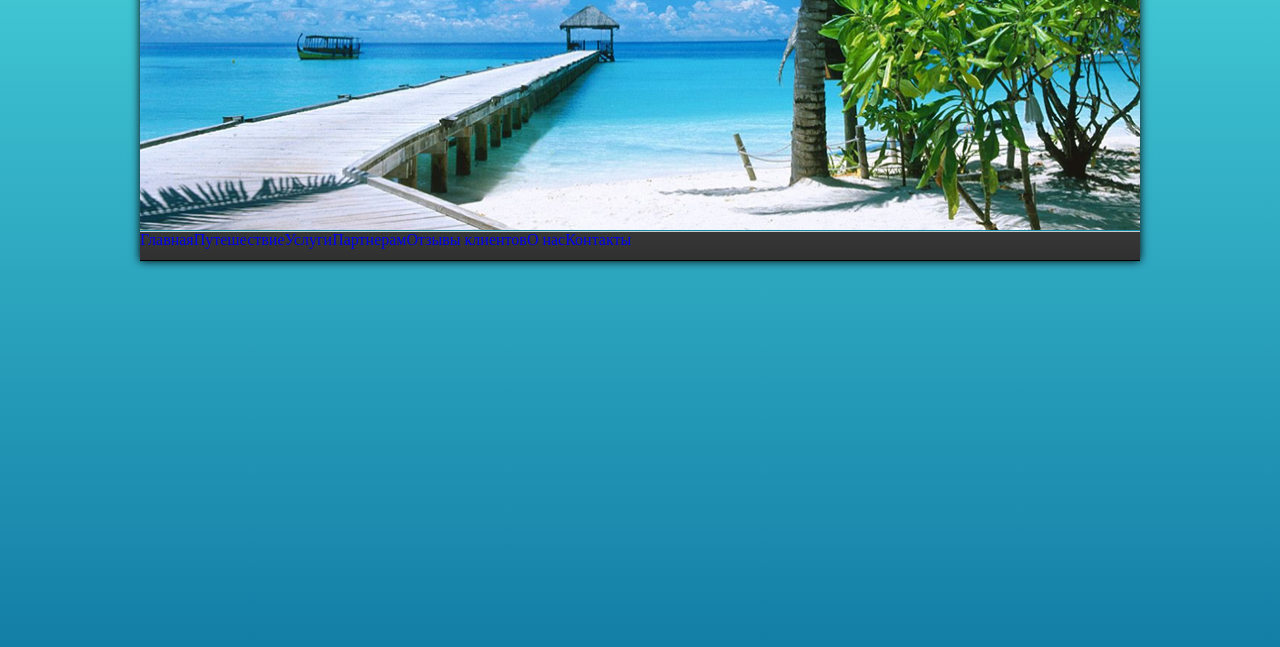
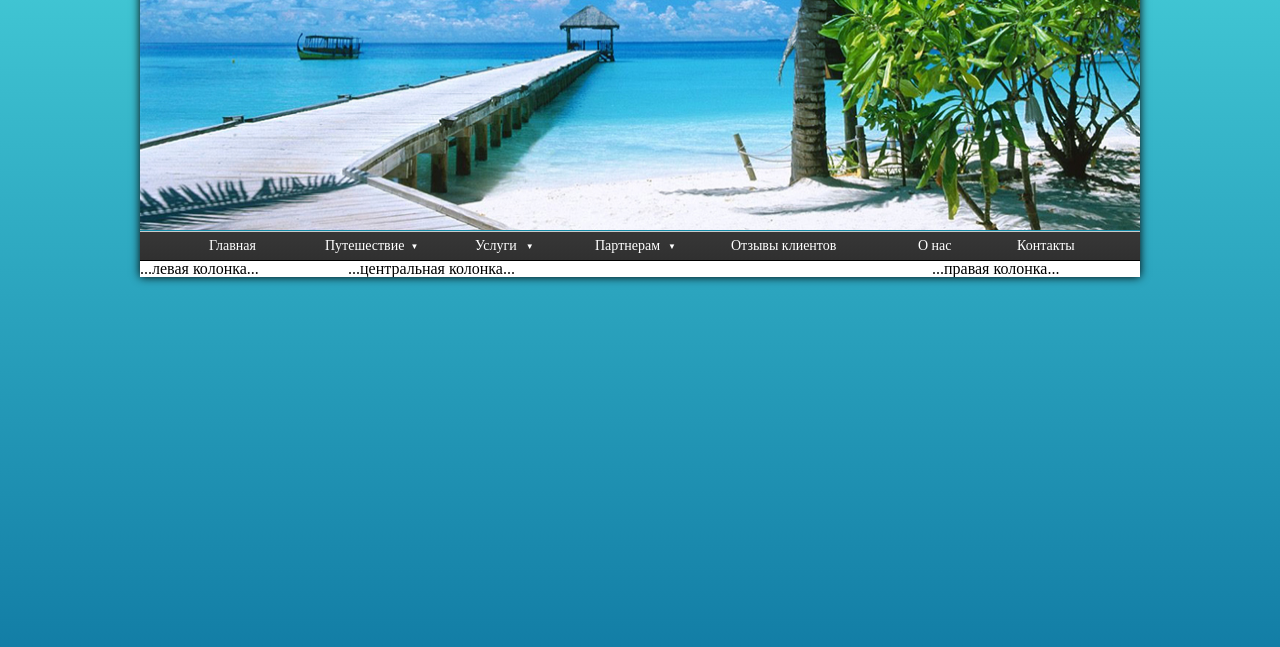
Before and after one commit to biomagic/biomagic.github.io, a plain HTML site: page dz-4/index.html in a window 1280 px wide. Shown: the part 181-828 px from the top of the page. Drawn offline with Linux system fonts and the light colour scheme.

Commit message:
3 coll's right

```diff
--- a/dz-4/css/stylesheet.css
+++ b/dz-4/css/stylesheet.css
@@ -32,7 +32,7 @@ body:after {
 /* Обертка */
 
 .wrapper {
-	width: 1000px;
+	max-width: 1000px;
 	margin: 0 auto;
 	background-color: #fff;
 	margin-bottom: 31px;
@@ -89,6 +89,8 @@ aside, aside a {
 	color: #128aa7;
 }
 
+/* Изображение */
+
 .photo {
 	height: 235px;
 	border-bottom: 1px solid #138aa7;
@@ -99,27 +101,151 @@ aside, aside a {
 	width: 100%;
 }
 
+/* Навигация */
+
 nav {
 	position: relative;
-	height: 28px;
+	line-height: 28px;
 	border-top: 1px solid #cacbcb;
 	border-bottom: 1px solid #000000;
 	background-image: linear-gradient(to bottom, #373737, #303030);
 	z-index: 3;
-	text-align: 14px;
+	font-size: 14px;
+	color: #fff;
 }
 
-nav ul li {
+.menu li {
+	position: relative;
 	float: left;
+}
+
+.menu a {
+	text-decoration: none;
+	color: inherit;
+	margin-left: 10px;
+}
+
+.menu>li:nth-child(1) {
+	width: 175px;
 	text-align: center;
 }
 
-nav a {
-	text-decoration: none;
+.menu>li:nth-child(2) {
+	width: 150px;
 }
+
+.menu>li:nth-child(2):after {
+	position: absolute;
+	top: 1px;
+	content: "▼";
+	margin-left: 6px;
+	font-size: 8px;
+}
+
+.menu>li:nth-child(3) {
+	width: 120px;
+}
+
+.menu>li:nth-child(3):after {
+	position: absolute;
+	top: 1px;
+	content: "▼";
+	margin-left: 9px;
+	font-size: 8px;
+}
+
+.menu>li:nth-child(4) {
+	width: 136px;
+}
+
+.menu>li:nth-child(4):after {
+	position: absolute;
+	top: 1px;
+	content: "▼";
+	margin-left: 8px;
+	font-size: 8px;
+}
+
+.menu>li:nth-child(5) {
+	width: 187px;
+}
+
+.menu>li:nth-child(6) {
+	width: 99px;
+}
+
+
+
+/* Submenu */
+
+.submenu {
+    display: none;
+    position: absolute;
+    width: inherit;
+    top: 28px;
+    left: 0;
+    background-image: inherit;
+    border-top: 1px solid black;
+}
+
+.submenu > li {
+    background-color: #303030;
+    width: inherit;
+
+}
+.submenu li a {
+    text-decoration: inherit;
+}
+
+.menu > li:hover > .submenu {
+    display: block;
+}
+
+/* Очистка блоков */
 
 .clearfix:after {
 	content: "";
 	display: table;
 	clear: both;
 }
+
+/* Main content */
+
+.leftColumn,
+.centerColumn,
+.rightColumn,
+.fon1,
+.fon2,
+.fon3 {
+	float: left;
+	position: relative;
+}
+
+.fon1 {
+	right: 30%;
+}
+.fon2 {
+	right: 40%;
+}
+
+.leftColumn,
+.rightColumn {
+	width: 20.8%;
+}
+.centerColumn {
+	width: 58.4%;
+}
+
+.fon1,
+.fon2,
+.fon3 {
+	width: 100%;
+	display: inline-flex;
+}
+
+.leftColumn,
+.centerColumn,
+.rightColumn {
+	overflow: hidden;
+	left:70%;
+}
--- a/dz-4/index.html
+++ b/dz-4/index.html
@@ -35,23 +35,59 @@
 		<div class="photo">
 			<img src="img/photo.jpg" alt="Фото">
 		</div>
-		<nav>
-			<ul>
+		<nav class="clearfix">
+			<ul class="menu">
 				<li><a href="#">Главная</a></li>
-				<li><a href="#">Путешествие</a></li>
-				<li><a href="#">Услуги</a></li>
-				<li><a href="#">Партнерам</a></li>
+				<li><a href="#">Путешествие</a>
+					<ul class="submenu">
+						<li><a href="">Путешествие 1</a></li>
+						<li><a href="">Путешествие 2</a></li>
+						<li><a href="">Путешествие 3</a></li>
+						<li><a href="">Путешествие 4</a></li>
+						<li><a href="">Путешествие 5</a></li>
+					</ul>
+				</li>
+				<li><a href="#">Услуги</a>
+					<ul class="submenu">
+						<li><a href="">Услуги 1</a></li>
+						<li><a href="">Услуги 2</a></li>
+						<li><a href="">Услуги 3</a></li>
+						<li><a href="">Услуги 4</a></li>
+						<li><a href="">Услуги 5</a></li>
+					</ul>
+				</li>
+				<li><a href="#">Партнерам</a>
+					<ul class="submenu">
+						<li><a href="">Партнерам 1</a></li>
+						<li><a href="">Партнерам 2</a></li>
+						<li><a href="">Партнерам 3</a></li>
+						<li><a href="">Партнерам 4</a></li>
+						<li><a href="">Партнерам 5</a></li>
+					</ul>
+				</li>
 				<li><a href="#">Отзывы клиентов</a></li>
 				<li><a href="#">О нас</a></li>
 				<li><a href="#">Контакты</a></li>
 			</ul>
 		</nav>
-		<main>
-
+		<main class="clearfix">
+			<div class="fon3"> <!-- фон для правой колонки (желтый) -->
+			<div class="fon2"> <!-- фон для центральной колонки (красный)-->
+			<div class="fon1"> <!-- фон для левой колонки (синий) -->
+				<div class="leftColumn">
+				...левая колонка...
+				</div>
+				<div class="centerColumn">
+				...центральная колонка...
+				</div>
+				<div class="rightColumn">
+				...правая колонка...
+				</div>
+			</div>
+			</div>
+			</div>
 		</main>
-<!-- 		<footer>
-			<p>Copyright(C) asia-holidays.com. 2010</p>
-		</footer> -->
+		<footer></footer>
 	</div>
 </body>
 </html>
```
